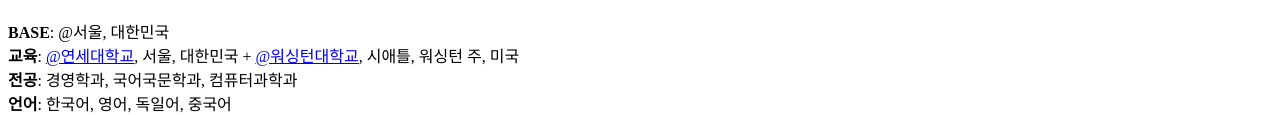
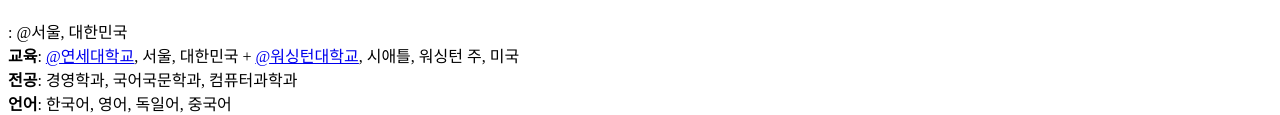
Before and after one commit to Sanghui-John/Intro_Sanghui, a plain HTML site: page ko.html in a window 1280 px wide. Shown: the part 180-295 px from the top of the page. Drawn offline with Linux system fonts and the light colour scheme.

Commit message:
Update ko.html

```diff
--- a/ko.html
+++ b/ko.html
@@ -19,7 +19,7 @@
     </a>
 
     <p>
-            <strong>BASE</strong>: @서울, 대한민국
+            <strong></strong>: @서울, 대한민국
       <br>  <strong>교육</strong>: <a href=https://yonsei.ac.kr target="_blank"><u>@연세대학교</u></a>, 서울, 대한민국 + <a href=https://www.washington.edu/ target="_blank"><u>@워싱턴대학교</u></a>, 시애틀, 워싱턴 주, 미국
       <br>  <strong>전공</strong>: 경영학과, 국어국문학과, 컴퓨터과학과
       <br>  <strong>언어</strong>: 한국어, 영어, 독일어, 중국어
```
